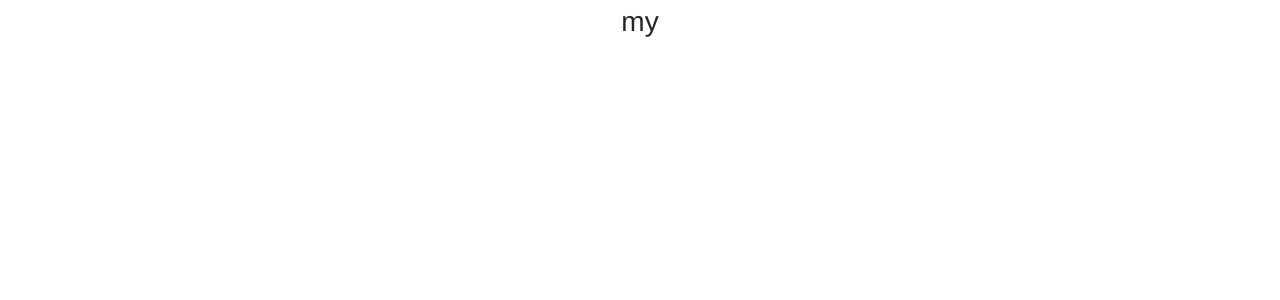
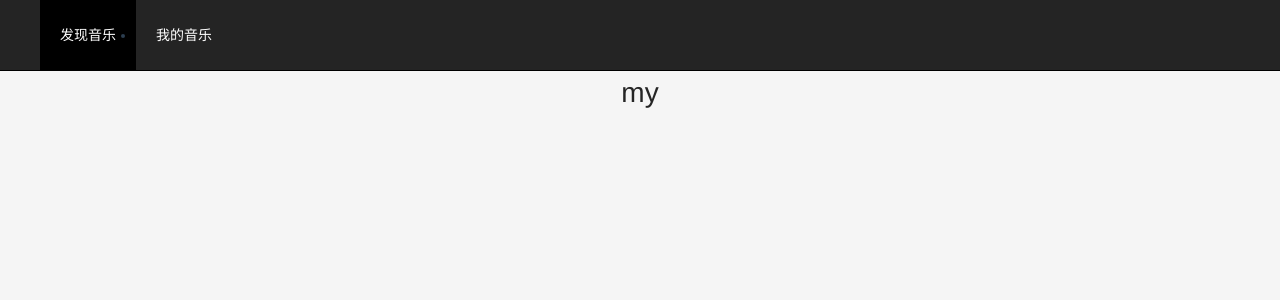
Before and after one commit to dengzhiteng/web-music, a Vue app: page /#/my in a window 1280 px wide. Shown: the top 300 px of the page. Built offline with nearby package versions, Linux system fonts and the light colour scheme.

Commit message:
设置别名

```diff
--- a/src/App.vue
+++ b/src/App.vue
@@ -1,8 +1,18 @@
 <template>
-  <router-view />
+  <Topbar></Topbar>
+  <div class="contenter">
+    <router-view />
+  </div>
 </template>
 
-<script lang="ts"></script>
+<script lang="ts">
+import { defineComponent } from "vue";
+import Topbar from "@/components/Topbar.vue";
+export default defineComponent({
+  components: { Topbar },
+});
+</script>
+
 <style lang="scss">
 #app {
   font-family: Avenir, Helvetica, Arial, sans-serif;
@@ -10,5 +20,20 @@
   -moz-osx-font-smoothing: grayscale;
   text-align: center;
   color: #2c3e50;
+  min-width: 982px;
+  background: #f5f5f5;
+}
+html,
+body,
+#app {
+  height: 100%;
+}
+* {
+  margin: 0;
+  padding: 0;
+}
+.contenter {
+  width: 1200px;
+  margin: 0 auto;
 }
 </style>
--- a/src/components/Topbar.vue
+++ b/src/components/Topbar.vue
@@ -1,7 +1,45 @@
 <template>
-  <div class="topbar">topbartopbar</div>
+  <div class="topbar">
+    <ul>
+      <li class="active">
+        <router-link to="/discover">发现音乐</router-link>
+      </li>
+      <li><router-link to="/my">我的音乐</router-link></li>
+    </ul>
+  </div>
 </template>
 
-<script lang="ts"></script>
+<script lang="ts">
+// import { toRefs } from "vue";
+export default {
+  // setup() {},
+};
+</script>
 
-<style scoped lang="scss"></style>
+<style scoped lang="scss">
+.topbar {
+  position: relative;
+  background: #242424;
+  border-bottom: 1px solid #000;
+  ul {
+    overflow: hidden;
+    width: 1200px;
+    margin: 0 auto;
+    li {
+      float: left;
+      padding: 0 20px;
+      a {
+        text-decoration: none;
+        color: #fff;
+        height: 70px;
+        line-height: 70px;
+      }
+    }
+    li.active {
+      background: #000;
+      text-decoration: none;
+      color: #fff;
+    }
+  }
+}
+</style>
--- a/vue.config.js
+++ b/vue.config.js
@@ -4,7 +4,7 @@ module.exports = {
   configureWebpack: {
     resolve: {
       alias: {
-        "@": path.resolve(__dirname, "src"),
+        "/@/": path.resolve(__dirname, "./src"),
       },
       extensions: [".ts", ".tsx", ".js", ".vue"],
     },
```
